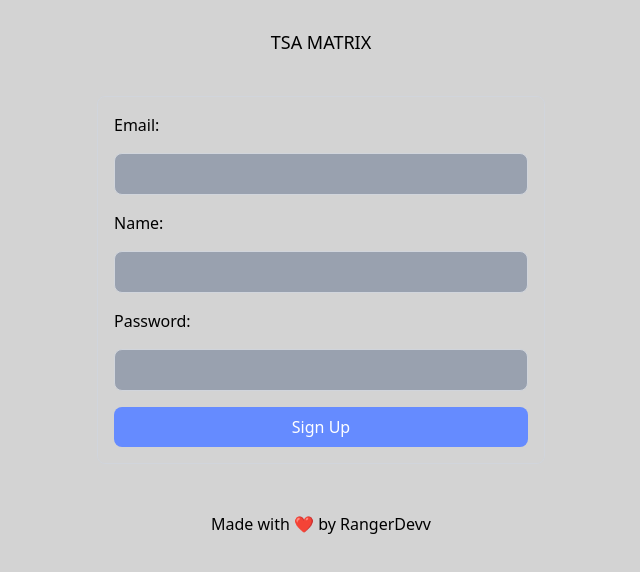
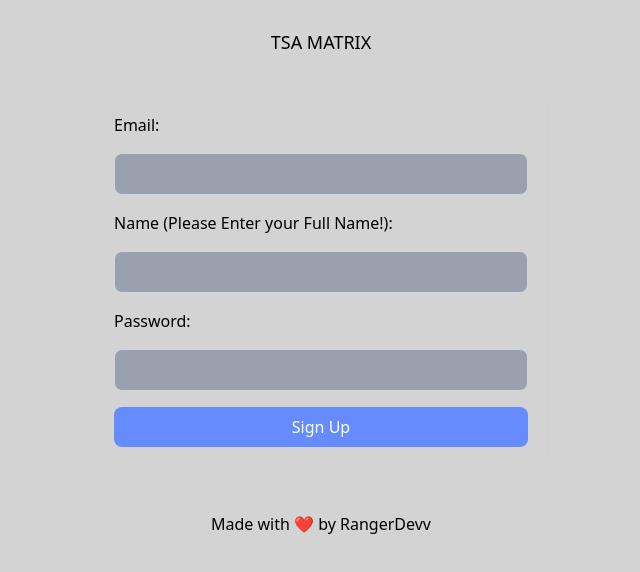
Before and after one commit to RangerDevv/TSAMatrixConcept, a SvelteKit app: page / in a window 1280 px wide. Shown: the top 572 px of the page, without its empty margins (319-959 px from the left). Built offline with nearby package versions, Linux system fonts and the light colour scheme; no server answers.

Commit message:
improve auth routing

```diff
--- a/src/routes/+page.svelte
+++ b/src/routes/+page.svelte
@@ -1,9 +1,19 @@
-<script>
-    import { createUser } from "$lib/auth";
+<script lang="ts">
+    import { createUser, getCurrSession } from "$lib/auth";
+  import { onMount } from "svelte";
 
     export let email = "";
     export let name = "";
     export let password = "";
+
+    onMount(() => {
+        getCurrSession().then(session => {
+            if (session) {
+                // User is already logged in, redirect to dashboard
+                window.location.href = "/dashboard";
+            }
+        });
+    });
 
     async function handleSubmit() {
         await createUser(email, name, password);
@@ -15,7 +25,7 @@
 <form on:submit={handleSubmit} class="flex flex-col gap-4 p-4 max-w-md mx-auto mt-10 border border-gray-300 rounded-lg">
     <label for="email">Email:</label>
     <input type="email" id="email" bind:value={email} required class="border border-gray-300 p-2 rounded-lg bg-gray-400" />
-    <label for="name">Name:</label>
+    <label for="name">Name (Please Enter your Full Name!):</label>
     <input type="text" id="name" bind:value={name} required class="border border-gray-300 p-2 rounded-lg bg-gray-400" />
     <label for="password">Password:</label>
     <input type="password" id="password" bind:value={password} required class="border border-gray-300 p-2 rounded-lg bg-gray-400" />
```
